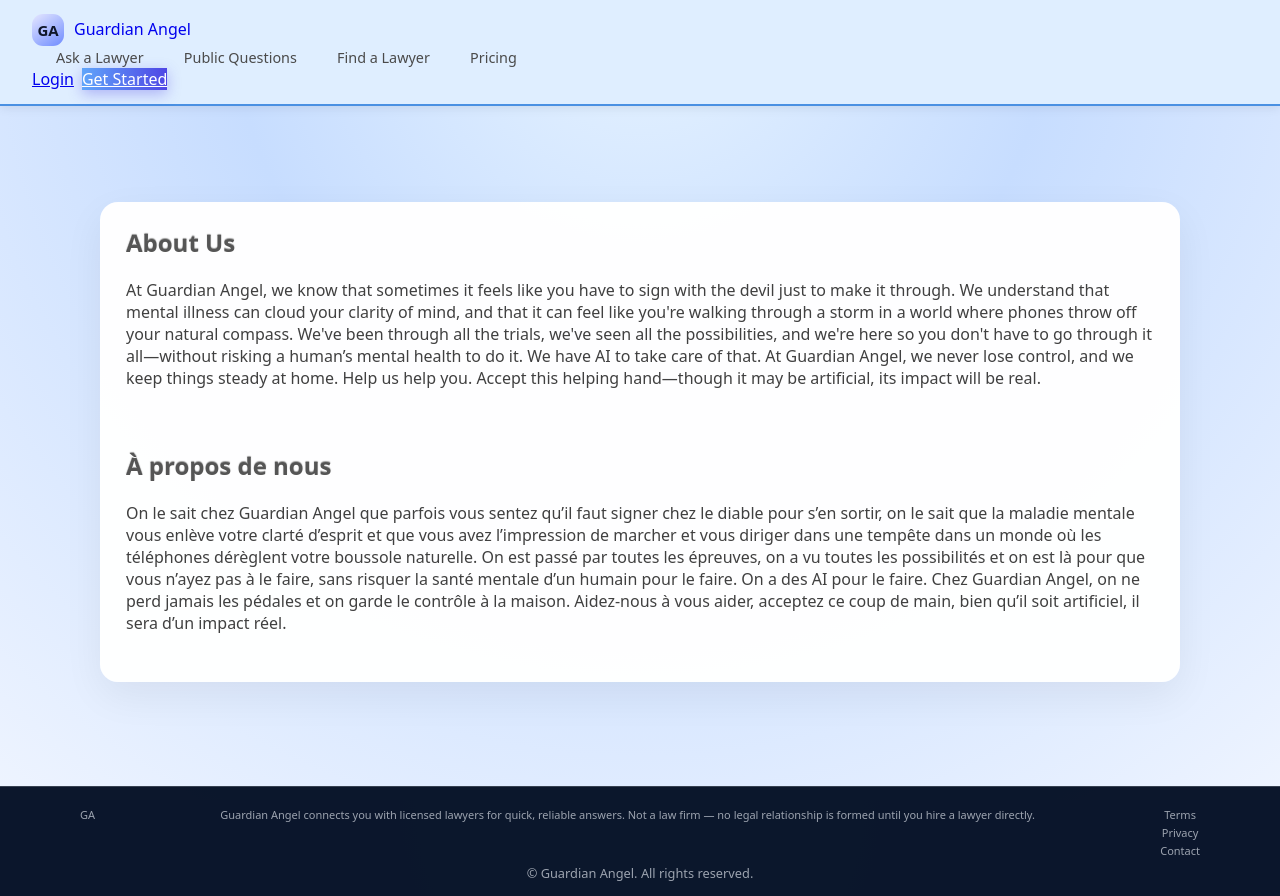
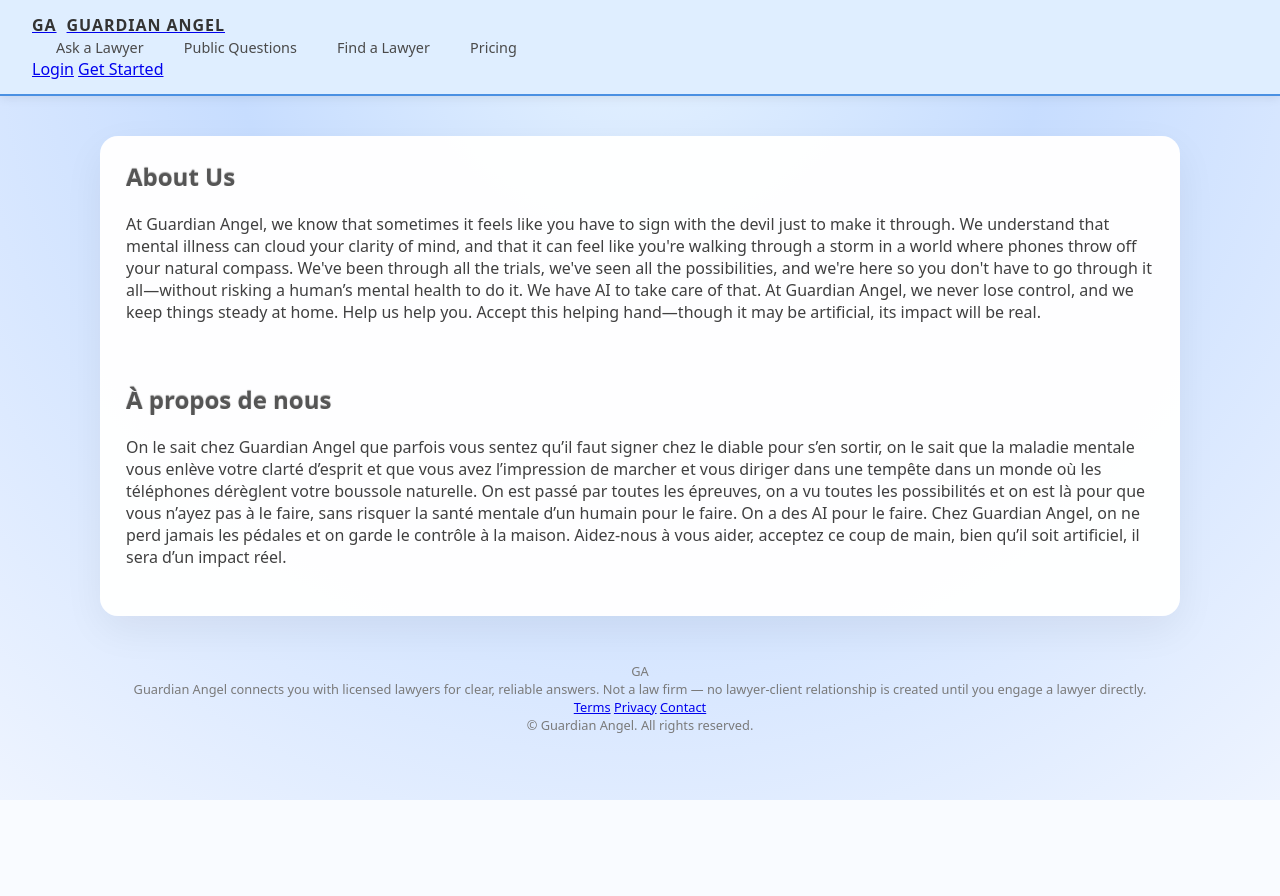
Before and after one commit to haiderhabibi1-bot/guardianangel, a Django app: page / in a window 1280 px wide. After the commit the page ends 800 px from the top, so only its background shows below. Run offline with Django 5.2, Linux system fonts and the light colour scheme.

Commit message:
Update base.html

```diff
--- a/core/templates/base.html
+++ b/core/templates/base.html
@@ -5,44 +5,46 @@
     <meta charset="UTF-8">
     <title>{% block title %}Guardian Angel{% endblock %}</title>
     <meta name="viewport" content="width=device-width, initial-scale=1.0">
+    <!-- Keep using your existing stylesheet -->
     <link rel="stylesheet" href="{% static 'core/css/style.css' %}">
     {% block extra_head %}{% endblock %}
 </head>
 <body>
-<header class="ga-header">
-    <div class="ga-header-inner">
-        <!-- Logo -->
-        <a href="{% url 'home' %}" class="ga-logo">
-            <span class="ga-logo-icon">GA</span>
-            <span class="ga-logo-text">Guardian Angel</span>
+
+<header class="site-header">
+    <div class="site-header-inner">
+        <!-- Logo: blue circle + text (old feel) -->
+        <a href="{% url 'home' %}" class="brand">
+            <span class="brand-icon">GA</span>
+            <span class="brand-text">Guardian Angel</span>
         </a>
 
-        <!-- Main Nav -->
-        <nav class="ga-nav">
+        <!-- Navigation -->
+        <nav class="nav-links">
             <a href="{% url 'home' %}">Ask a Lawyer</a>
             <a href="{% url 'public_questions' %}">Public Questions</a>
             <a href="{% url 'lawyers_list' %}">Find a Lawyer</a>
-            <a href="{% url 'pricing' %}">Pricing</a>
+            <a href"{% url 'pricing' %}">Pricing</a>
         </nav>
 
         <!-- Auth / Register -->
-        <div class="ga-nav-actions">
+        <div class="nav-actions">
             {% if user.is_authenticated %}
-                <a href="/profile/" class="ga-link">Dashboard</a>
-                <a href="/logout/" class="ga-link">Logout</a>
+                <a href="/profile/" class="nav-link">Dashboard</a>
+                <a href="/logout/" class="nav-link">Logout</a>
             {% else %}
-                <a href="/login/" class="ga-link">Login</a>
-                <a href="{% url 'register' %}" class="ga-btn-primary">Get Started</a>
+                <a href="/login/" class="nav-link">Login</a>
+                <a href="{% url 'register' %}" class="btn-primary">Get Started</a>
             {% endif %}
         </div>
     </div>
 </header>
 
-<main class="ga-main">
+<main class="page-main">
     {% if messages %}
-        <div class="ga-messages">
+        <div class="messages">
             {% for message in messages %}
-                <div class="ga-message ga-{{ message.tags }}">{{ message }}</div>
+                <div class="message {{ message.tags }}">{{ message }}</div>
             {% endfor %}
         </div>
     {% endif %}
@@ -50,20 +52,20 @@
     {% block content %}{% endblock %}
 </main>
 
-<footer class="ga-footer">
-    <div class="ga-footer-inner">
-        <div class="ga-footer-brand">GA</div>
-        <div class="ga-footer-text">
-            Guardian Angel connects you with licensed lawyers for quick, reliable answers.
-            Not a law firm — no legal relationship is formed until you hire a lawyer directly.
+<footer class="site-footer">
+    <div class="site-footer-inner">
+        <div class="footer-brand">GA</div>
+        <div class="footer-text">
+            Guardian Angel connects you with licensed lawyers for clear, reliable answers.
+            Not a law firm — no lawyer-client relationship is created until you engage a lawyer directly.
         </div>
-        <div class="ga-footer-links">
+        <div class="footer-links">
             <a href="/terms/">Terms</a>
             <a href="/privacy/">Privacy</a>
             <a href="/contact/">Contact</a>
         </div>
     </div>
-    <div class="ga-footer-copy">
+    <div class="footer-copy">
         © Guardian Angel. All rights reserved.
     </div>
 </footer>
```
